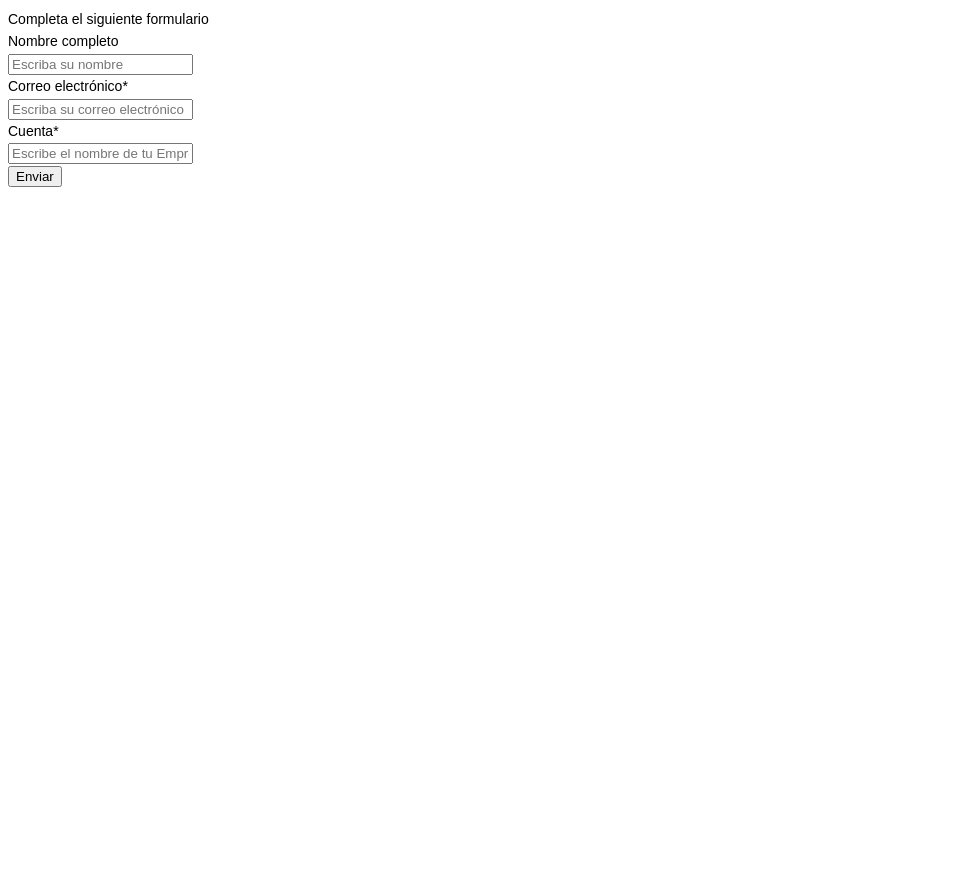
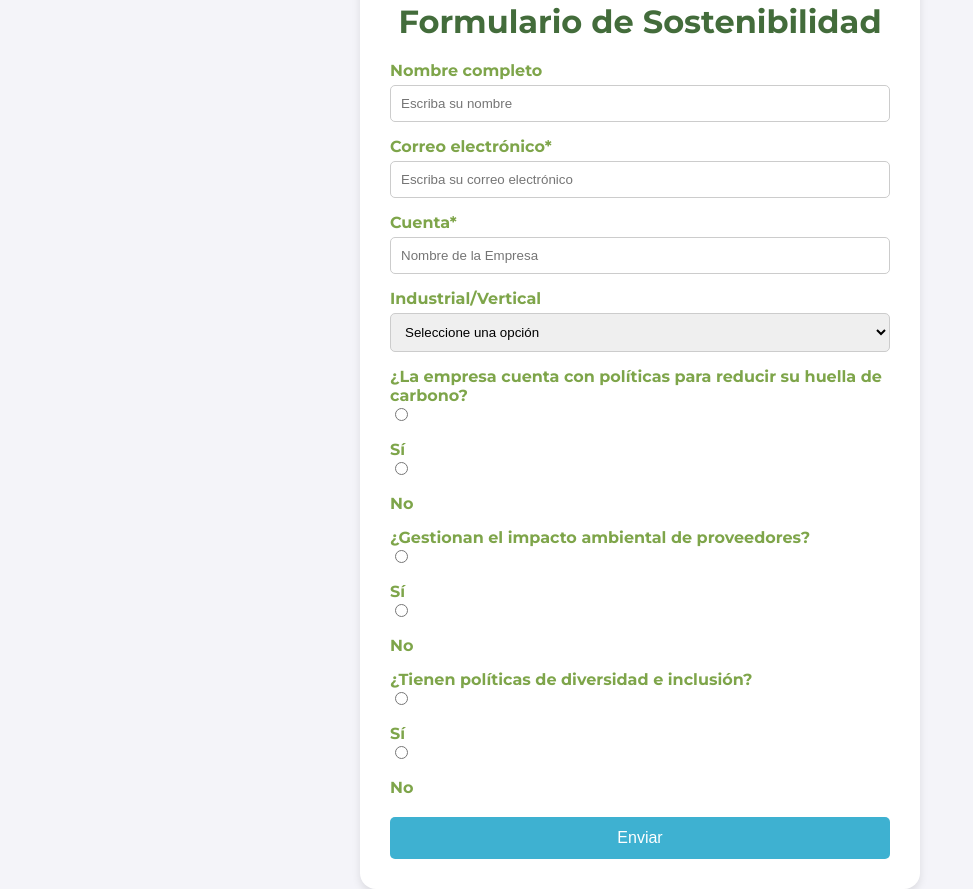
Before and after one commit to JaviSlythe/hins, a plain HTML site: page index.html in a window 1280 px wide. Shown: the whole page, without its empty margins (0-973 px from the left). Before the commit the page ends 800 px from the top, so only its background shows below. Drawn offline with Linux system fonts and the light colour scheme.

Commit message:
Update index.html

```diff
--- a/index.html
+++ b/index.html
@@ -4,62 +4,111 @@
     <meta charset="UTF-8">
     <meta name="viewport" content="width=device-width, initial-scale=1.0">
     <title>Formulario de Sostenibilidad</title>
+    <link href="https://fonts.googleapis.com/css2?family=Montserrat:wght@400;700&display=swap" rel="stylesheet">
     <style>@import url(https://fonts.bunny.net/css?family=montserrat:400,700);</style>
     <style>
-        /* Incluyo aquí todo tu CSS proporcionado */
-        #_form_1_{font-size:14px;line-height:1.6;font-family:arial, helvetica, sans-serif;margin:0}
-        #_form_1_ *{outline:0}
-        /* Puedes agregar aquí el resto del CSS que compartiste */
+        body {
+            font-family: 'Montserrat', sans-serif;
+            background-color: #f4f4f9;
+            margin: 0;
+            padding: 20px;
+            display: flex;
+            justify-content: center;
+            align-items: center;
+            height: 100vh;
+        }
+
+        .form-container {
+            background-color: #fff;
+            padding: 30px;
+            border-radius: 16px;
+            box-shadow: 0 4px 8px rgba(0, 0, 0, 0.1);
+            max-width: 500px;
+            width: 100%;
+        }
+
+        h1 {
+            text-align: center;
+            color: #436c3b;
+            margin-bottom: 20px;
+        }
+
+        label {
+            font-weight: bold;
+            display: block;
+            margin-top: 15px;
+            color: #7ea54a;
+        }
+
+        input[type="text"], input[type="email"], select, textarea {
+            width: 100%;
+            padding: 10px;
+            margin-top: 5px;
+            border: 1px solid #ccc;
+            border-radius: 5px;
+            box-sizing: border-box;
+        }
+
+        button[type="submit"] {
+            width: 100%;
+            background-color: #3eb1d1;
+            color: white;
+            padding: 12px;
+            border: none;
+            border-radius: 5px;
+            font-size: 16px;
+            cursor: pointer;
+            margin-top: 20px;
+        }
+
+        button[type="submit"]:hover {
+            background-color: #3498b8;
+        }
     </style>
 </head>
 <body>
-    <!-- Aquí va tu formulario tal cual lo proporcionaste -->
-    <form method="POST" action="https://hins.activehosted.com/proc.php" id="_form_1_" class="_form _form_1 _inline-form  _dark" novalidate data-styles-version="5">
-        <input type="hidden" name="u" value="1" />
-        <input type="hidden" name="f" value="1" />
-        <input type="hidden" name="s" />
-        <input type="hidden" name="c" value="0" />
-        <input type="hidden" name="m" value="0" />
-        <input type="hidden" name="act" value="sub" />
-        <input type="hidden" name="v" value="2" />
-        <input type="hidden" name="or" value="9a323e25-5f1a-4459-b3ae-e1676aa0c02e" />
+    <div class="form-container">
+        <h1>Formulario de Sostenibilidad</h1>
+        <form method="POST" action="https://hins.activehosted.com/proc.php" id="_form_1_" novalidate>
+            <label for="fullname">Nombre completo</label>
+            <input type="text" id="fullname" name="fullname" placeholder="Escriba su nombre" required>
 
-        <div class="_form-content">
-            <div class="_form_element _x26537143 _full_width _clear">
-                <div class="_form-title">Completa el siguiente formulario</div>
-            </div>
+            <label for="email">Correo electrónico*</label>
+            <input type="email" id="email" name="email" placeholder="Escriba su correo electrónico" required>
 
-            <div class="_form_element _x63287970 _full_width">
-                <label for="fullname" class="_form-label">Nombre completo</label>
-                <div class="_field-wrapper">
-                    <input type="text" id="fullname" name="fullname" placeholder="Escriba su nombre" />
-                </div>
-            </div>
+            <label for="customer_account">Cuenta*</label>
+            <input type="text" id="customer_account" name="customer_account" placeholder="Nombre de la Empresa" required>
 
-            <div class="_form_element _x75743713 _full_width">
-                <label for="email" class="_form-label">Correo electrónico*</label>
-                <div class="_field-wrapper">
-                    <input type="text" id="email" name="email" placeholder="Escriba su correo electrónico" required />
-                </div>
-            </div>
+            <label for="industry">Industrial/Vertical</label>
+            <select id="industry" name="industry">
+                <option value="">Seleccione una opción</option>
+                <option value="Consultoría/Agencia">Consultoría/Agencia</option>
+                <option value="E-commerce">E-commerce</option>
+                <option value="Cuidado sanitario">Cuidado sanitario</option>
+                <option value="Sin ánimo de lucro">Sin ánimo de lucro</option>
+                <option value="Otro">Otro</option>
+            </select>
 
-            <div class="_form_element _x75012276 _full_width">
-                <label for="customer_account" class="_form-label">Cuenta*</label>
-                <div class="_field-wrapper">
-                    <input type="text" id="customer_account" name="customer_account" placeholder="Escribe el nombre de tu Empresa/Organización" required />
-                </div>
-            </div>
+            <label>¿La empresa cuenta con políticas para reducir su huella de carbono?</label>
+            <input type="radio" id="carbono_si" name="huella_carbono" value="Si" required>
+            <label for="carbono_si">Sí</label>
+            <input type="radio" id="carbono_no" name="huella_carbono" value="No">
+            <label for="carbono_no">No</label>
 
-            <div class="_button-wrapper _full_width">
-                <button id="_form_1_submit" class="_submit" type="submit">Enviar</button>
-            </div>
-        </div>
+            <label>¿Gestionan el impacto ambiental de proveedores?</label>
+            <input type="radio" id="proveedores_si" name="impacto_proveedores" value="Si" required>
+            <label for="proveedores_si">Sí</label>
+            <input type="radio" id="proveedores_no" name="impacto_proveedores" value="No">
+            <label for="proveedores_no">No</label>
 
-        <div class="_form-thank-you" style="display:none;"></div>
-    </form>
+            <label>¿Tienen políticas de diversidad e inclusión?</label>
+            <input type="radio" id="diversidad_si" name="diversidad" value="Si" required>
+            <label for="diversidad_si">Sí</label>
+            <input type="radio" id="diversidad_no" name="diversidad" value="No">
+            <label for="diversidad_no">No</label>
 
-    <script>
-        // Incluyo aquí tu JavaScript proporcionado para la lógica del formulario
-    </script>
+            <button type="submit">Enviar</button>
+        </form>
+    </div>
 </body>
 </html>
```
